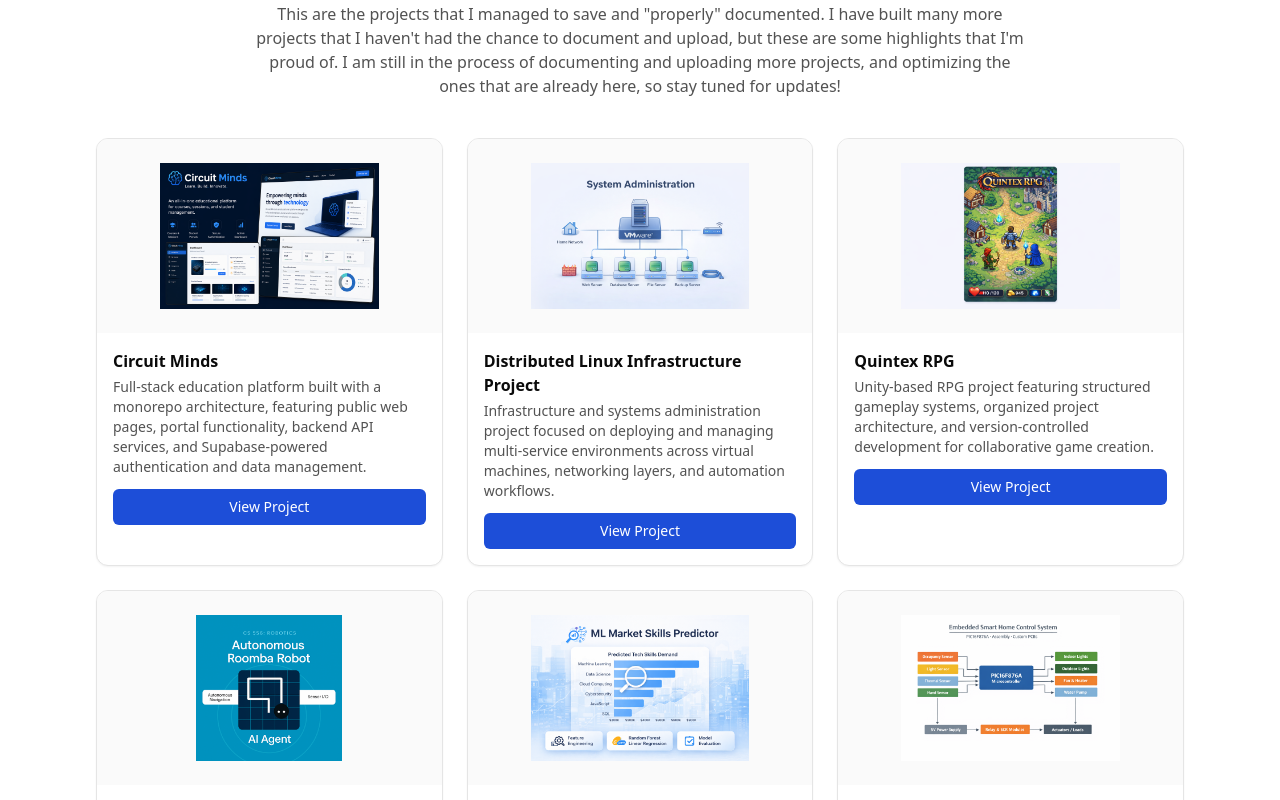
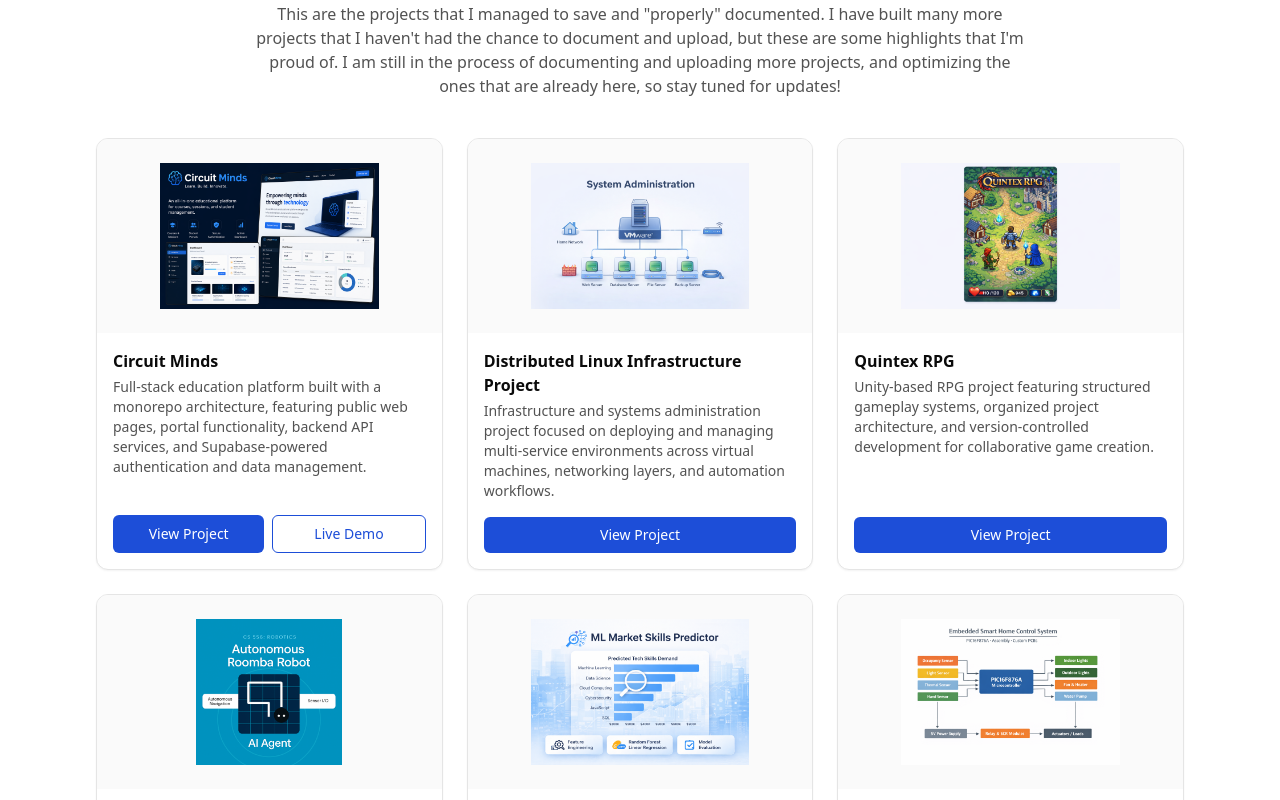
Before and after one commit to cmartinez1542/React-Portfolio, a React (Vite) app: page / in a window 1280 px wide. Shown: the part 920-1720 px from the top of the page. Built offline with nearby package versions, Linux system fonts and the light colour scheme.

Commit message:
Added Demo button

```diff
--- a/src/app/App.jsx
+++ b/src/app/App.jsx
@@ -177,7 +177,7 @@ export default function App() {
             but these are some highlights that I'm proud of. I am still in the process of
             documenting and uploading more projects, and optimizing the ones that are already here, so stay tuned for updates!
           </p>
-          <div className="mt-10 grid gap-6 sm:grid-cols-3">
+          <div className="mt-10 grid gap-6 md:grid-cols-2 xl:grid-cols-3 items-stretch">
             {projects.map((p) => (
               <ProjectCard key={p.slug} project={p} />
             ))}
--- a/src/components/ProjectCard.jsx
+++ b/src/components/ProjectCard.jsx
@@ -1,10 +1,11 @@
 export default function ProjectCard({ project }) {
   return (
     <article
-      className="group rounded-xl overflow-hidden border border-neutral-200 bg-white shadow-sm
+      className="group h-full rounded-xl overflow-hidden border border-neutral-200 bg-white shadow-sm
                  transition-all duration-300 ease-out
                  hover:-translate-y-1 hover:shadow-lg hover:shadow-blue-500/10 hover:border-blue-200"
     >
+      <div className="flex h-full flex-col">
         <div className="aspect-[16/9] bg-neutral-50 flex items-center justify-center overflow-hidden">
           <img
             src={project.image}
@@ -14,22 +15,54 @@ export default function ProjectCard({ project }) {
           />
         </div>
 
-      <div className="p-4">
+        <div className="flex flex-1 flex-col p-4">
           <h3 className="font-semibold text-base transition-colors duration-300 group-hover:text-blue-700">
             {project.name}
           </h3>
-        <p className="mt-1 text-sm text-neutral-600">{project.summary}</p>
 
-        <div className="mt-3">
+          <p className="mt-1 text-sm text-neutral-600">
+            {project.summary}
+          </p>
+
+          <div className="mt-auto pt-4">
+            <div className="flex flex-wrap gap-2">
+              {project.links.github && (
                 <a
-            href={project.links.github || "#"}
+                  href={project.links.github}
                   target="_blank"
                   rel="noreferrer"
-            className="inline-flex items-center justify-center rounded-md bg-blue-700 px-4 py-2 text-sm text-white
-                       hover:bg-blue-800 transition-colors w-full"
+                  className="inline-flex flex-1 items-center justify-center rounded-md bg-blue-700 px-4 py-2 text-sm text-white
+                             hover:bg-blue-800 transition-colors min-w-[140px]"
                 >
                   View Project
                 </a>
+              )}
+
+              {project.links.demo && (
+                <a
+                  href={project.links.demo}
+                  target="_blank"
+                  rel="noreferrer"
+                  className="inline-flex flex-1 items-center justify-center rounded-md border border-blue-700 px-4 py-2 text-sm text-blue-700
+                             hover:bg-blue-50 transition-colors min-w-[140px]"
+                >
+                  Live Demo
+                </a>
+              )}
+
+              {project.links.video && (
+                <a
+                  href={project.links.video}
+                  target="_blank"
+                  rel="noreferrer"
+                  className="inline-flex flex-1 items-center justify-center rounded-md border border-neutral-300 px-4 py-2 text-sm text-neutral-700
+                             hover:bg-neutral-100 transition-colors min-w-[140px]"
+                >
+                  Watch Video
+                </a>
+              )}
+            </div>
+          </div>
         </div>
       </div>
     </article>
--- a/src/data/projects.js
+++ b/src/data/projects.js
@@ -8,7 +8,7 @@ export const projects = [
     image: "/React-Portfolio/projects/circuit-minds-cover.png",
     links: {
       github: "https://github.com/davidmtzh/circuit-minds",
-      demo: "https://circuit-minds-llinuep79-davidmtzhs-projects.vercel.app/",
+      demo: "https://circuit-minds-web.vercel.app/",
     },
     highlights: [
       "Built a multi-app monorepo with separate web, app, and API services",
@@ -25,7 +25,7 @@ export const projects = [
     image: "/React-Portfolio/projects/server-infra-cover.png",
     links: {
       github: "https://github.com/davidmtzh/Server-Deployment-Infrasructure",
-      demo: "",
+
     },
     highlights: [
       "Configured service-based infrastructure across virtualized systems",
@@ -59,7 +59,7 @@ export const projects = [
     image: "/React-Portfolio/projects/project2.png",
     links: {
       github: "https://github.com/davidmtzh/AI-Autonomous-Agent",
-      demo: "",
+      demo: "/React-Portfolio/robo.gif",
     },
     highlights: [
       "Implemented control logic for autonomous robot behavior",
@@ -76,7 +76,7 @@ export const projects = [
     image: "/React-Portfolio/projects/ml-skills-cover.png",
     links: {
       github: "https://github.com/davidmtzh/Forecasting-Future-Skills",
-      demo: "",
+
     },
     highlights: [
       "Built data preparation and feature engineering pipelines for structured analysis",
```
Lines whose indentation alone changed are shown as unchanged.
